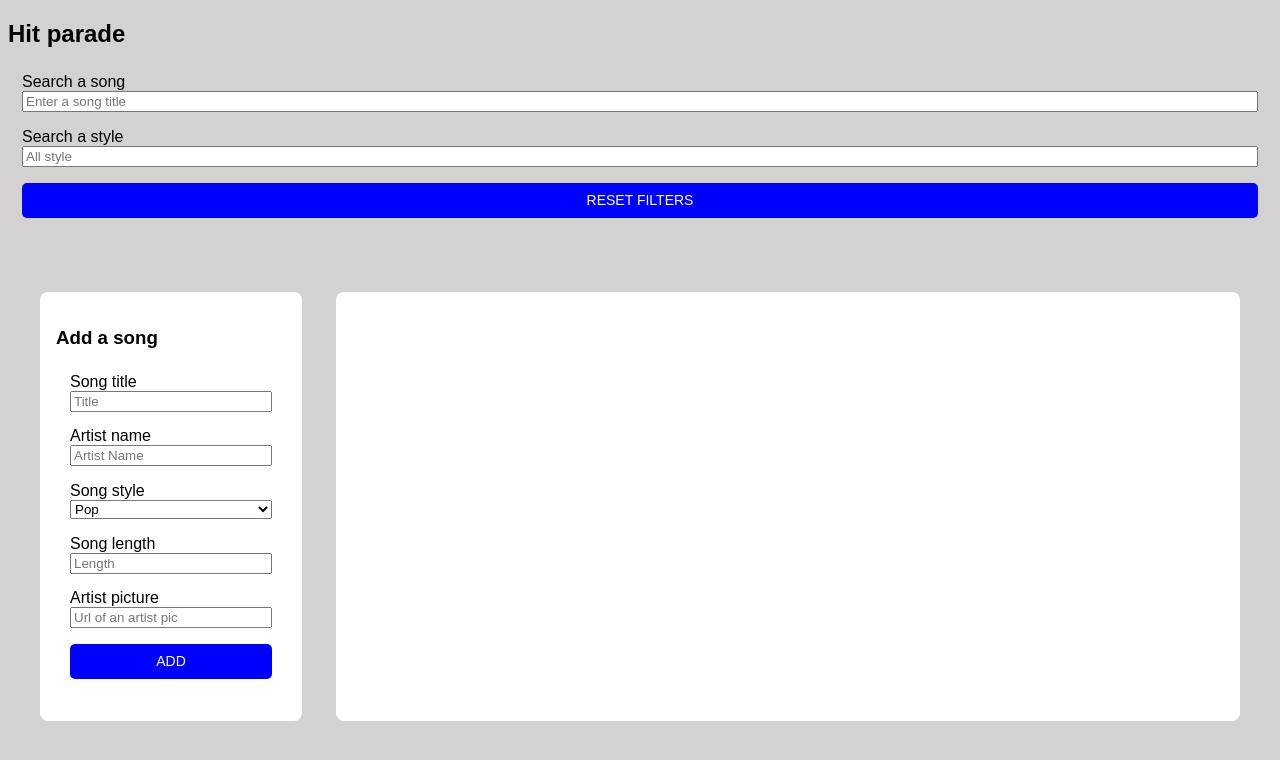
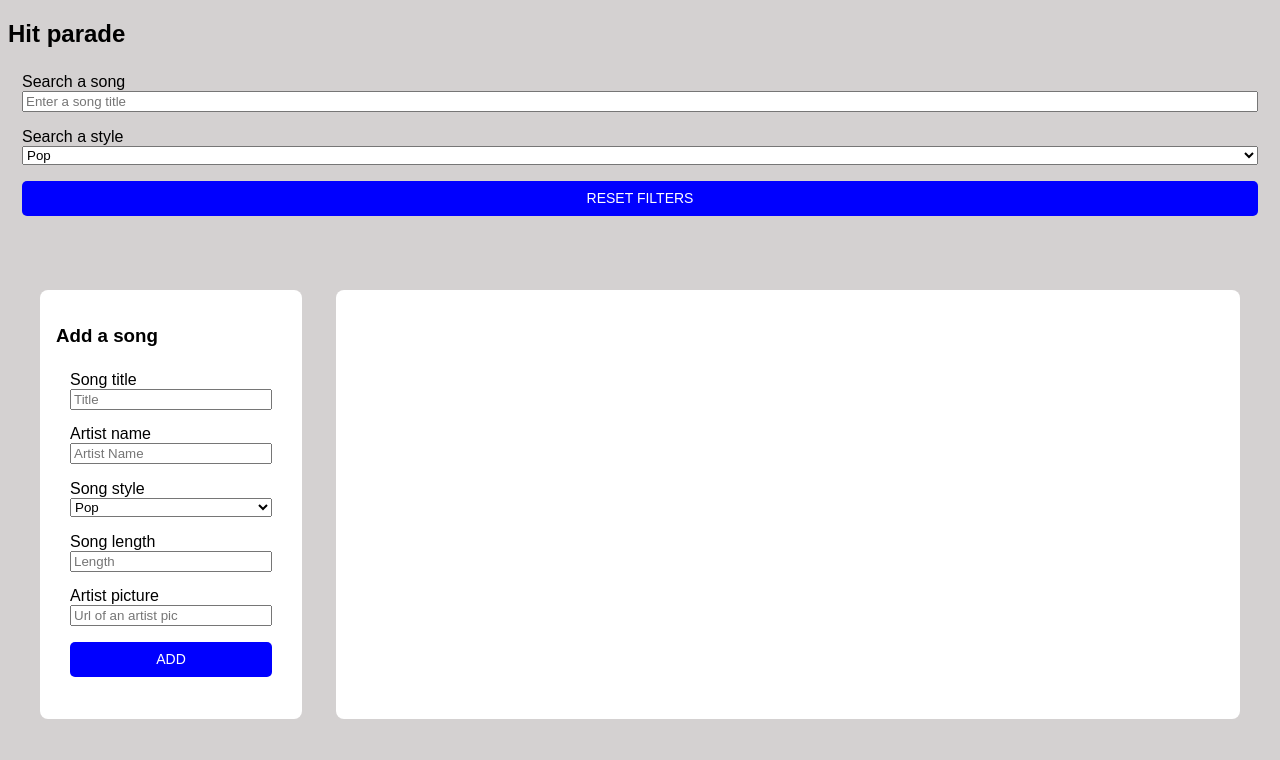
Before and after one commit to vakodrazan/WKP8, a plain HTML site: page index.html in a window 1280 px wide. Drawn offline with Linux system fonts and the light colour scheme.

Commit message:
Change the search genre input into select input

```diff
--- a/index.html
+++ b/index.html
@@ -15,12 +15,22 @@
             <form>
                 <fieldset>
                     <label for="searchTitle">Search a song</label>
-                    <input type="text" name="searchTitle" id="searchTitle" placeholder="Enter a song title" required>
+                    <input type="text" name="searchTitle" id="searchTitle" placeholder="Enter a song title">
                 </fieldset>
 
                 <fieldset>
                     <label for="searchStyle">Search a style</label>
-                    <input type="text" name="searchStyle" id="searchStyle" placeholder="All style" required>
+                    <select name="searchStyle" id="searchStyle">
+                        <option value="Pop">Pop</option>
+                        <option value="Rock">Rock</option>
+                        <option value="Hip hop">Hip hop</option>
+                        <option value="Jazz">Jazz</option>
+                        <option value="Country">Country</option>
+                        <option value="Folk">Folk</option>
+                        <option value="Reggae">Reggae</option>
+                        <option value="Gospel">Gospel</option>
+                        <option value="Other">Other</option>
+                    </select>
                 </fieldset>
                 <fieldset>
                     <button>Reset filters</button>
```
